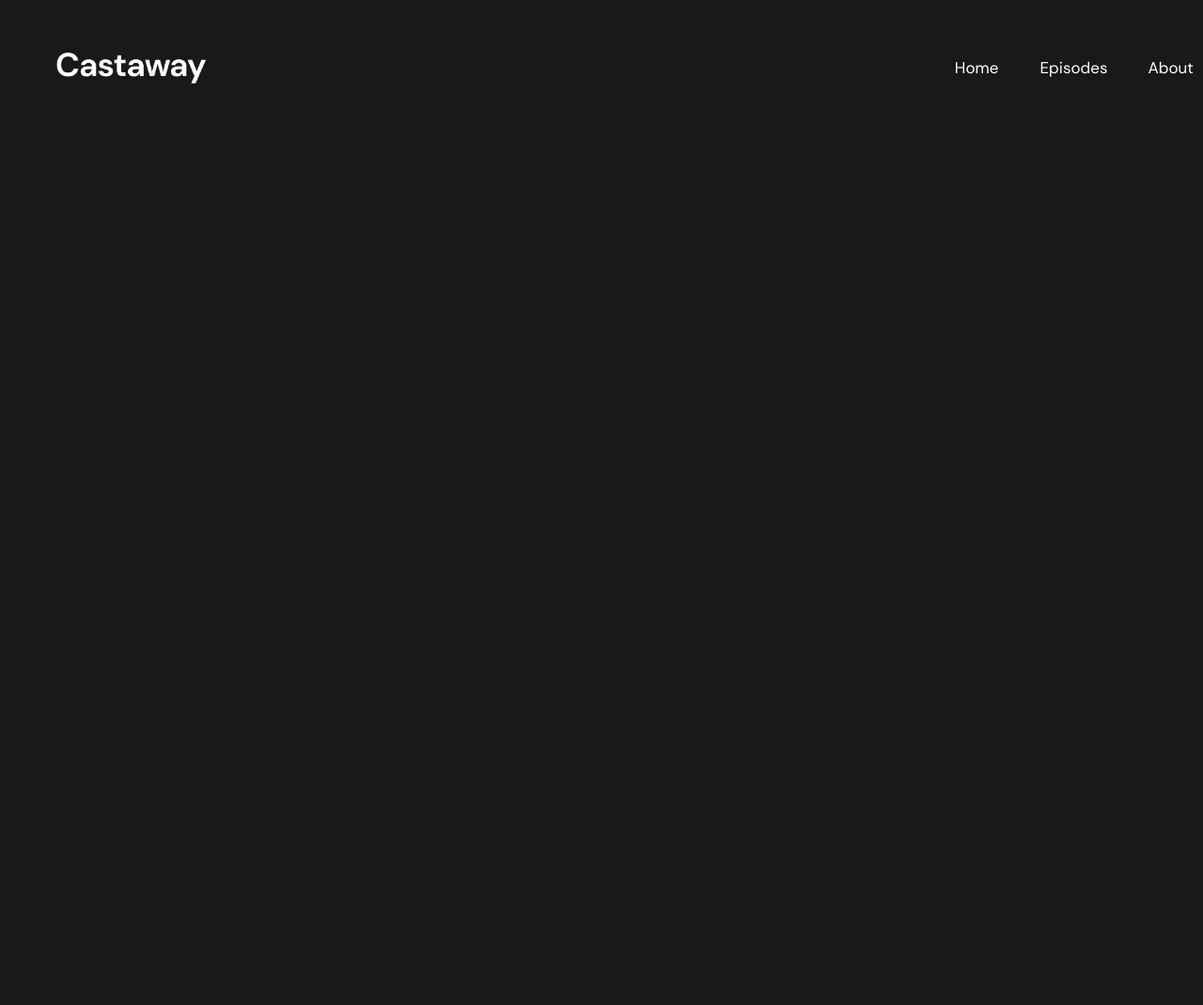
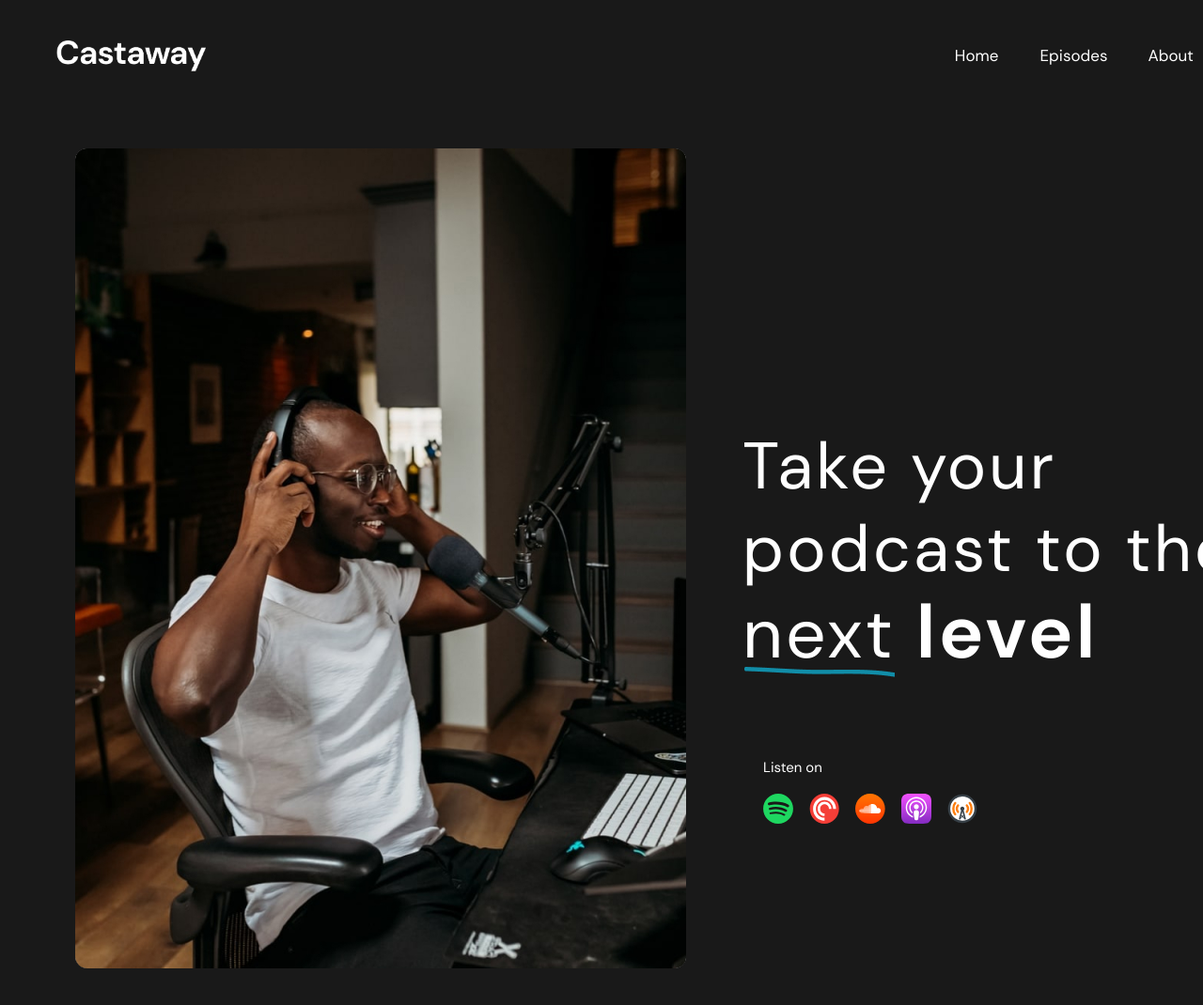
Before and after one commit to sherzodxon/castaway, a plain HTML site: page index.html in a window 1280 px wide. Shown: the top 1070 px of the page at 94% size. Before the commit the page ends 800 px from the top, so only its background shows below. Drawn offline with Linux system fonts and the light colour scheme.

Commit message:
intro is finished

```diff
--- a/index.html
+++ b/index.html
@@ -29,6 +29,34 @@
             </nav>
         </div>
     </header>
+    <section class="intro">
+        <div class="intro-container container">
+            <img src="/img/intro.jpg" width="650" height="873" alt="men" class="intro-img">
+            <div class="intro-text-wrapper">
+                <h2 class="intro-title">Take your podcast to the <span class="intro-text-after">next</span> <span class="intro-big-title">level</span></h2>
+                <p class="intro-text">Listen on</p>
+                <ul class="intro-listen listen">
+                    <li class="header-listen-item listen-item">
+                        <a href="index.html" class="header-listen-link listen-link"></a>
+                    </li>
+                    <li class="header-listen-item listen-item">
+                        <a href="index.html" class="header-listen-link listen-link"></a>
+                    </li>
+                    <li class="header-listen-item listen-item">
+                        <a href="index.html" class="header-listen-link listen-link"></a>
+                    </li>
+                    <li class="header-listen-item listen-item">
+                        <a href="index.html" class="header-listen-link listen-link"></a>
+                    </li>
+                    <li class="header-listen-item listen-item">
+                        <a href="index.html" class="header-listen-link listen-link"></a>
+                    </li>
+                </ul>
+            </div>
+
+        </div>
+
+    </section>
 <script src="js/main.js"></script>
 </body>
 </html>
--- a/scss/_generals.scss
+++ b/scss/_generals.scss
@@ -38,6 +38,7 @@ ul,
 ol {
   padding: 0;
   list-style: none;
+  margin: 0;
 }
 
 .visually-hidden {
--- a/scss/blocks/_blocks.scss
+++ b/scss/blocks/_blocks.scss
@@ -1,2 +1,4 @@
 @import "container";
 @import 'header';
+@import 'intro';
+@import 'listen';
--- a/scss/blocks/_container.scss
+++ b/scss/blocks/_container.scss
@@ -1,5 +1,5 @@
 .container {
-    width: 1320px;
+    width: 1300px;
     margin: 0 auto;
     padding: 0 10px;
   }
--- /dev/null
+++ b/scss/blocks/_intro.scss
@@ -0,0 +1,44 @@
+.intro {
+    margin-bottom: 93px;
+}
+
+.intro-container {
+    padding-top: 82px;
+    display: flex;
+}
+
+.intro-img {
+    border-radius: 13px;
+    margin-right: 60px;
+}
+
+.intro-title {
+    font-weight: 400;
+    font-size: 70px;
+    line-height: 88px;
+    letter-spacing: 3.2px;
+    margin-top: 295px;
+}
+
+.intro-big-title {
+    font-weight: 700;
+    font-size: 80px;
+}
+
+.intro-text-after {
+    font-size: 75px;
+    background: url(../../img/txt-after.png) no-repeat bottom center;
+    padding-bottom: 9px;
+}
+
+
+.intro-text {
+    margin-top: 84px;
+    font-size: 15px;
+    line-height: 24px;
+    margin-bottom: 16px;
+    margin-left: 22px;
+}
+.intro-listen{
+    margin-left: 22px;
+}
--- /dev/null
+++ b/scss/blocks/_listen.scss
@@ -0,0 +1,32 @@
+.listen {
+    display: flex;
+}
+
+.listen-item {
+    &:nth-child(1) {
+        margin-right: 17px;
+        background: url(../../img/listen1.svg) no-repeat center center;
+    }
+    &:nth-child(2) {
+        margin-right: 17px;
+        background: url(../../img/listen2.svg) no-repeat center center;
+    }
+    &:nth-child(3) {
+        margin-right: 17px;
+        background: url(../../img/listen3.svg) no-repeat center center;
+    }
+    &:nth-child(4) {
+        margin-right: 17px;
+        background: url(../../img/listen4.svg) no-repeat center center;
+    }
+    &:nth-child(5) {
+        margin-right: 17px;
+        background: url(../../img/listen5.svg) no-repeat center center;
+    }
+}
+
+.listen-link {
+    display: block;
+    width: 32px;
+    height: 32px;
+}
```
Also changed, not shown: css/main.css, img/intro-after.png (added), img/intro.jpg (added), img/listen1.svg (added), img/listen2.svg (added), img/listen3.svg (added), img/listen4.svg (added), img/listen5.svg (added), img/txt-after.png (added), 1 other file.
